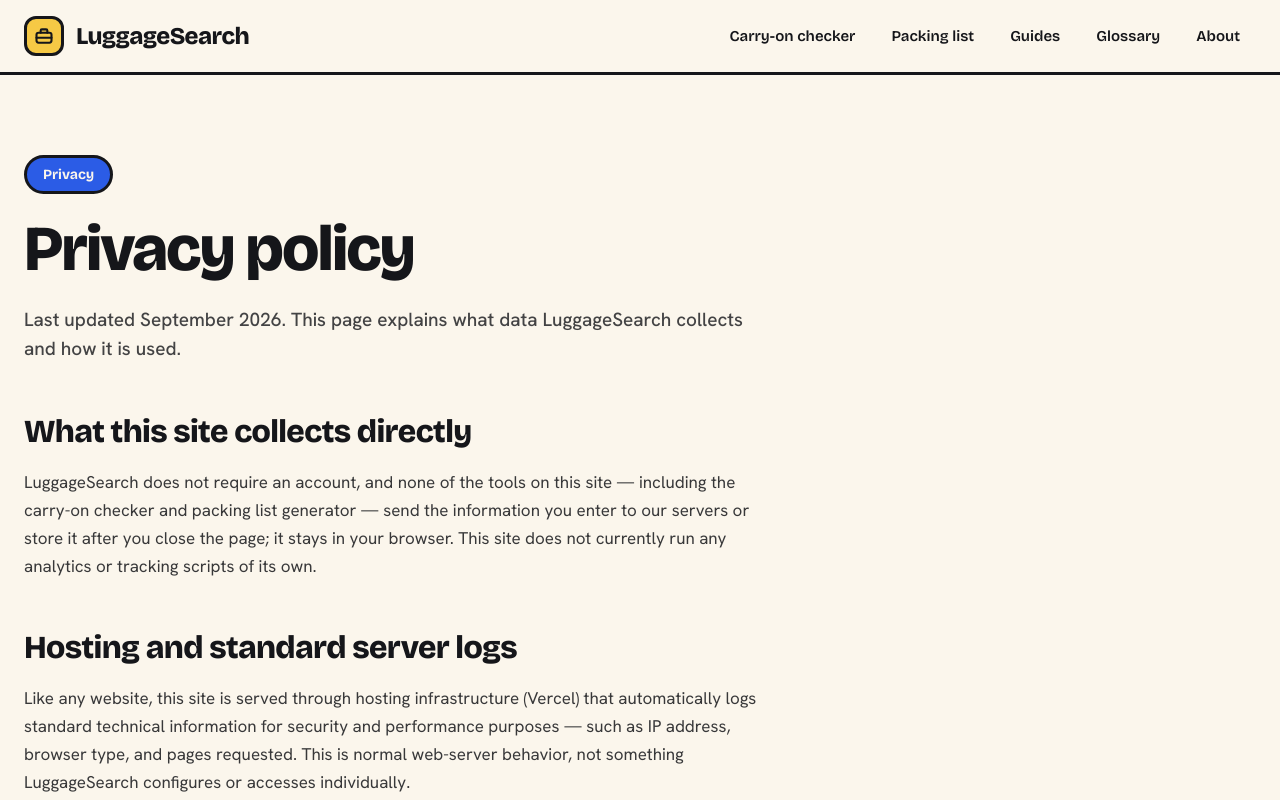
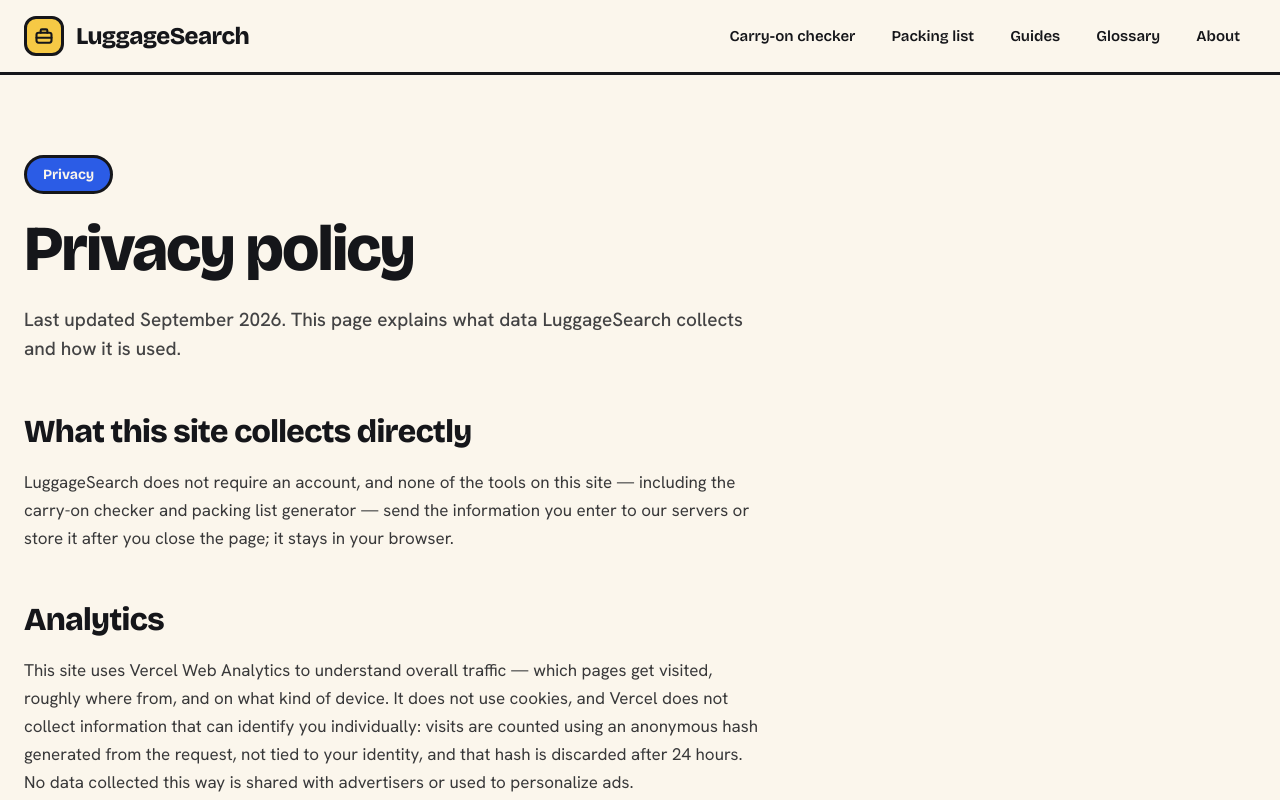
Before and after one commit to andynorthvibes/luggagesearch, a Next.js app: page /privacy-policy in a window 1280 px wide. Shown: the top 800 px of the page. Built offline with nearby package versions, Linux system fonts and the light colour scheme.

Commit message:
Legg til Vercel Web Analytics

```diff
--- a/package.json
+++ b/package.json
@@ -9,6 +9,7 @@
     "lint": "eslint ."
   },
   "dependencies": {
+    "@vercel/analytics": "^2.0.1",
     "next": "^15.1.11",
     "react": "19.0.0",
     "react-dom": "19.0.0"
--- a/src/app/layout.tsx
+++ b/src/app/layout.tsx
@@ -1,4 +1,5 @@
 import type { Metadata } from "next";
+import { Analytics } from "@vercel/analytics/next";
 import { Bricolage_Grotesque, Hanken_Grotesk } from "next/font/google";
 import "./globals.css";
 import Header from "@/components/Header";
@@ -47,6 +48,7 @@ export default function RootLayout({ children }: { children: React.ReactNode })
         <Header />
         <main className="flex-1">{children}</main>
         <Footer />
+        <Analytics />
       </body>
     </html>
   );
--- a/src/app/privacy-policy/page.tsx
+++ b/src/app/privacy-policy/page.tsx
@@ -16,8 +16,16 @@ export default function PrivacyPolicyPage() {
         <p>
           {SITE.name} does not require an account, and none of the tools on this site — including the carry-on
           checker and packing list generator — send the information you enter to our servers or store it after you
-          close the page; it stays in your browser. This site does not currently run any analytics or tracking
-          scripts of its own.
+          close the page; it stays in your browser.
+        </p>
+
+        <h2>Analytics</h2>
+        <p>
+          This site uses Vercel Web Analytics to understand overall traffic — which pages get visited, roughly
+          where from, and on what kind of device. It does not use cookies, and Vercel does not collect information
+          that can identify you individually: visits are counted using an anonymous hash generated from the
+          request, not tied to your identity, and that hash is discarded after 24 hours. No data collected this way
+          is shared with advertisers or used to personalize ads.
         </p>
 
         <h2>Hosting and standard server logs</h2>
```
Also changed, not shown: 1 other file (tests, documents, lock files or other folders).
